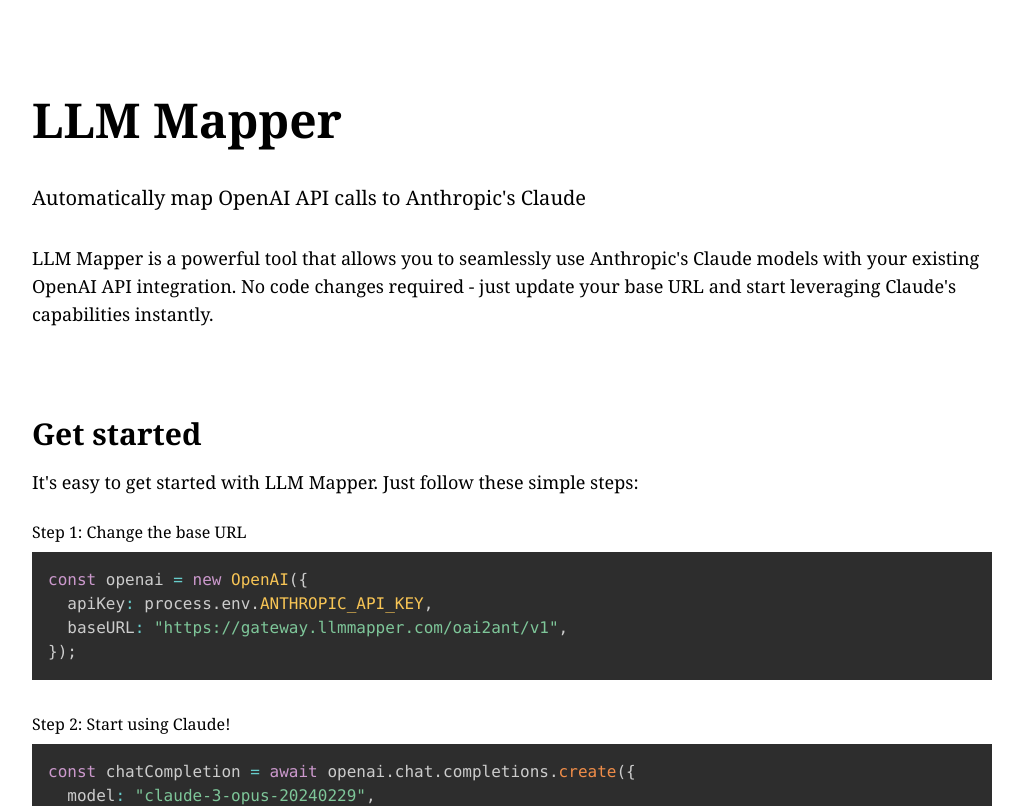
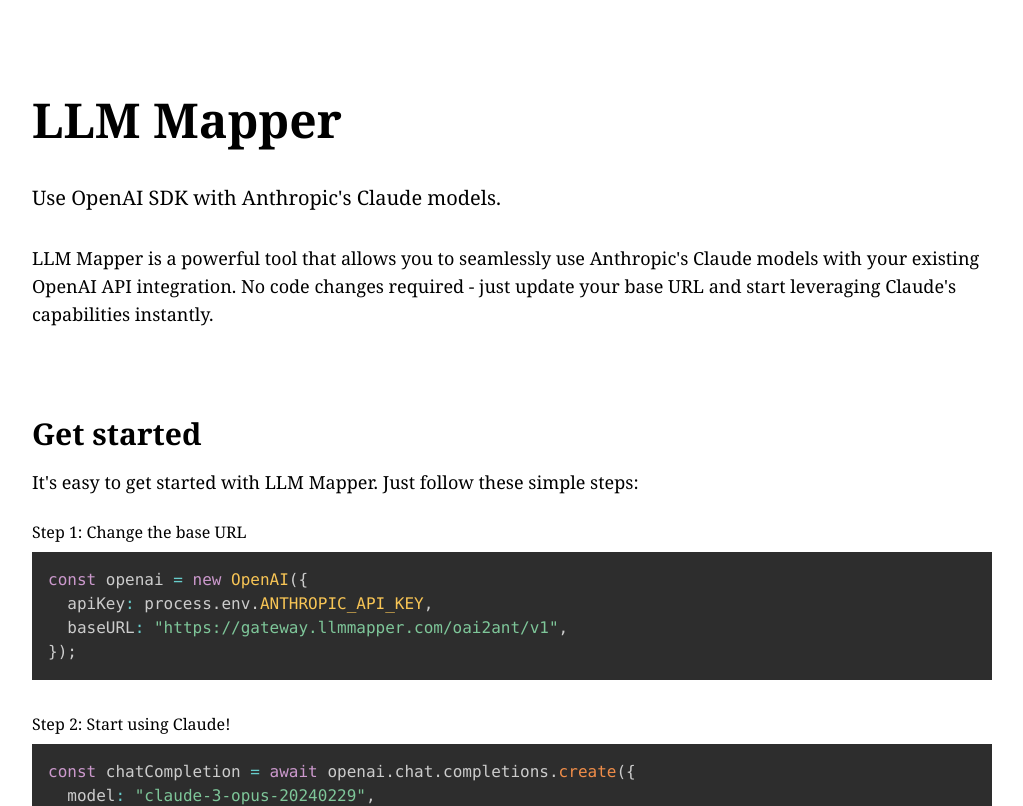
Before and after one commit to Helicone/llmmapper, a Next.js app in the folder web/: page / in a window 1280 px wide. Shown: the top 806 px of the page, without its empty margins (128-1151 px from the left). Built offline with nearby package versions, Linux system fonts and the light colour scheme.

Commit message:
rewording

```diff
--- a/web/src/app/page.tsx
+++ b/web/src/app/page.tsx
@@ -32,7 +32,7 @@
         <header className="container mx-auto py-8 px-4">
           <h1 className="text-5xl font-bold py-8">LLM Mapper</h1>
           <p className="mt-2 text-xl">
-            Automatically map OpenAI API calls to Anthropic&apos;s Claude
+            Use OpenAI SDK with Anthropic&apos;s Claude models.
           </p>
         </header>
 
```
